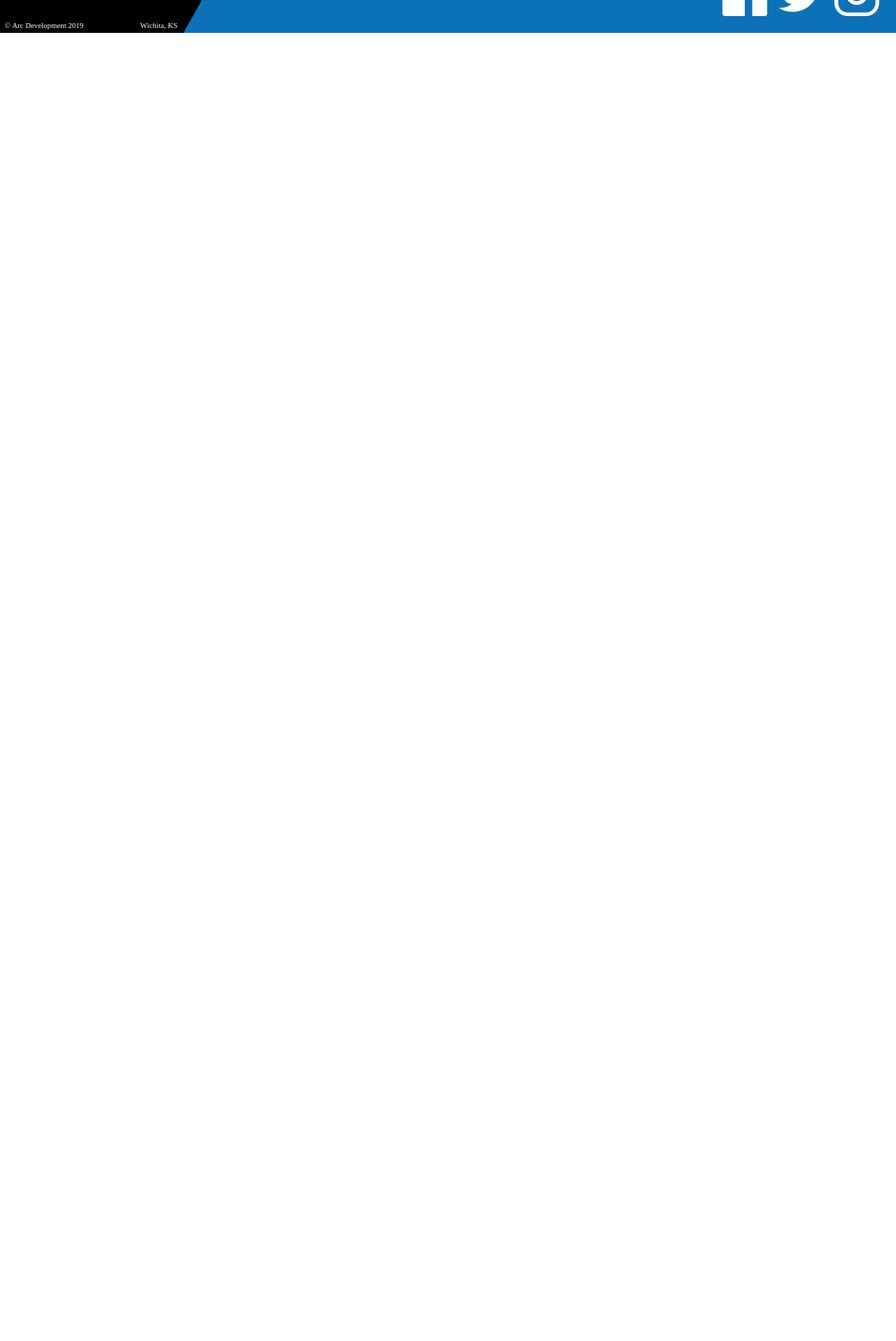
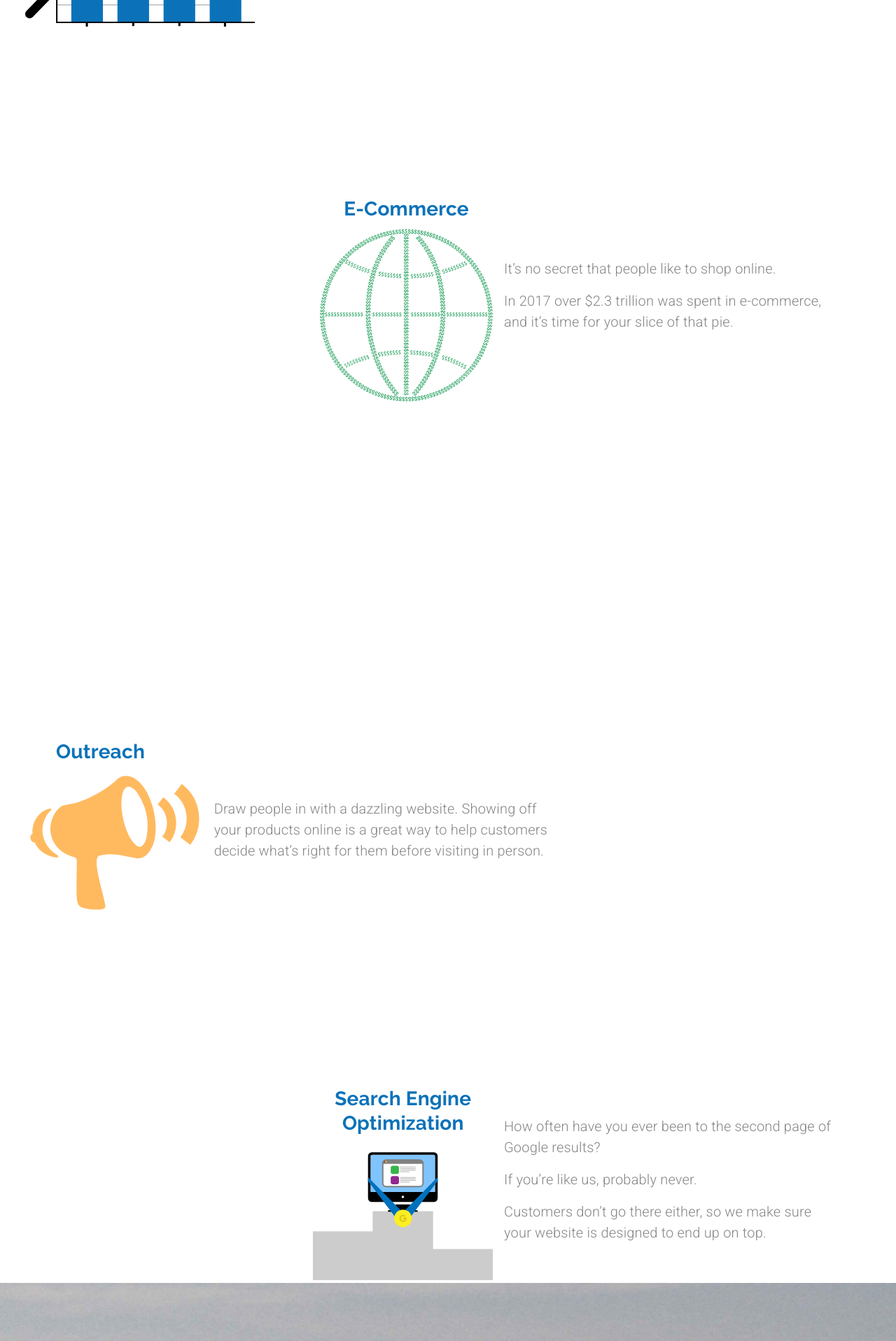
Before and after one commit to toshi-c-udemy/MaterialUIandReactJS-ArcDevelopment, a React (Create React App) app: page /websites in a window 1280 px wide. Shown: the part 880-2797 px from the top of the page at 70% size. Before the commit the page ends 927 px from the top, so only its background shows below. Built offline with nearby package versions, Linux system fonts and the light colour scheme.

Commit message:
【セクション6】97. Website Development Page - Responsive Design
On branch MaterialUIandReactJS/Section6-ComplexLayouts
Changes to be committed:
	modified:   src/components/websites.js

```diff
--- a/src/components/websites.js
+++ b/src/components/websites.js
@@ -13,9 +13,11 @@
 import backArrow from '../assets/backArrow.svg';
 import forwardArrow from '../assets/forwardArrow.svg';
 import analytics from '../assets/analytics.svg';
-import set from '../assets/seo.svg';
+import seo from '../assets/seo.svg';
 import outreach from '../assets/outreach.svg';
 import ecommerce from '../assets/ecommerce.svg';
+
+import CallToAction from './ui/CallToAction';
 
 const useStyles = makeStyles((theme) => ({
   heading: {
@@ -41,6 +43,7 @@
   const classes = useStyles();
   const theme = useTheme();
   const matchesMD = useMediaQuery(theme.breakpoints.down('md'));
+  const matchesSM = useMediaQuery(theme.breakpoints.down('sm'));
   const matchesXS = useMediaQuery(theme.breakpoints.down('xs'));
 
   return (
@@ -100,11 +103,18 @@
           </Grid>
         </Hidden>
       </Grid>
-      <Grid item container direction='row' alignItems='center' className={classes.rowContainer}>
+      <Grid
+        item
+        container
+        direction={matchesSM ? 'column' : 'row'}
+        alignItems='center'
+        className={classes.rowContainer}
+        style={{ marginTop: '15em' }}
+      >
         <Grid item>
           <Grid container direction='column'>
             <Grid item>
-              <Typography variant='h4' gutterBottom>
+              <Typography align={matchesSM ? 'center' : undefined} variant='h4' gutterBottom>
                 Analytics
               </Typography>
             </Grid>
@@ -117,14 +127,126 @@
             </Grid>
           </Grid>
         </Grid>
-        <Grid item>
-          <Typography variant='body1' className={classes.paragraphContainer}>
+        <Grid className={classes.paragraphContainer} item>
+          <Typography align={matchesSM ? 'center' : undefined} variant='body1'>
             Knowledge is power, and data is 21st Century gold. Analyzing this data can reveal hidden
             patterns and trends in your business, empowering you to make smarter decisions with
             measurable effects.
           </Typography>
         </Grid>
       </Grid>
+      <Grid
+        item
+        container
+        direction={matchesSM ? 'column' : 'row'}
+        alignItems='center'
+        justify='flex-end'
+        className={classes.rowContainer}
+        style={{ marginBottom: '15em', marginTop: '15em' }}
+      >
+        <Grid item>
+          <Grid container direction='column'>
+            <Grid item>
+              <Typography align='center' variant='h4' gutterBottom>
+                E-Commerce
+              </Typography>
+            </Grid>
+            <Grid item>
+              <img src={ecommerce} alt='world outline made of dollar signs' />
+            </Grid>
+          </Grid>
+        </Grid>
+        <Grid
+          item
+          className={classes.paragraphContainer}
+          style={{ marginLeft: matchesSM ? 0 : '1em' }}
+        >
+          <Typography align={matchesSM ? 'center' : undefined} variant='body1' paragraph>
+            It’s no secret that people like to shop online.
+          </Typography>
+          <Typography align={matchesSM ? 'center' : undefined} variant='body1' paragraph>
+            In 2017 over $2.3 trillion was spent in e-commerce, and it’s time for your slice of that
+            pie.
+          </Typography>
+        </Grid>
+      </Grid>
+      <Grid
+        item
+        container
+        direction={matchesSM ? 'column' : 'row'}
+        alignItems='center'
+        className={classes.rowContainer}
+        style={{ marginTop: '15em', marginBottom: '15em' }}
+      >
+        <Grid item>
+          <Grid container direction='column'>
+            <Grid item>
+              <Typography variant='h4' gutterBottom>
+                Outreach
+              </Typography>
+            </Grid>
+            <Grid item>
+              <img
+                src={outreach}
+                style={{ marginLeft: '-2.75em' }}
+                alt="graph with magnifying glass revealing 1's and 0's"
+              />
+            </Grid>
+          </Grid>
+        </Grid>
+        <Grid
+          item
+          className={classes.paragraphContainer}
+          style={{ marginLeft: matchesSM ? 0 : '1em' }}
+        >
+          <Typography align={matchesSM ? 'center' : undefined} variant='body1'>
+            Draw people in with a dazzling website. Showing off your products online is a great way
+            to help customers decide what’s right for them before visiting in person.
+          </Typography>
+        </Grid>
+      </Grid>
+      <Grid
+        item
+        container
+        direction={matchesSM ? 'column' : 'row'}
+        alignItems='center'
+        justify='flex-end'
+        className={classes.rowContainer}
+      >
+        <Grid item>
+          <Grid container direction='column'>
+            <Grid item>
+              <Typography align='center' variant='h4' gutterBottom>
+                Search Engine
+                <br />
+                Optimization
+              </Typography>
+            </Grid>
+            <Grid item>
+              <img src={seo} alt="website standing on winner's podium" />
+            </Grid>
+          </Grid>
+        </Grid>
+        <Grid
+          item
+          style={{ marginLeft: matchesSM ? 0 : '1em' }}
+          className={classes.paragraphContainer}
+        >
+          <Typography align={matchesSM ? 'center' : undefined} variant='body1' paragraph>
+            How often have you ever been to the second page of Google results?
+          </Typography>
+          <Typography align={matchesSM ? 'center' : undefined} variant='body1' paragraph>
+            If you’re like us, probably never.
+          </Typography>
+          <Typography align={matchesSM ? 'center' : undefined} variant='body1' paragraph>
+            Customers don’t go there either, so we make sure your website is designed to end up on
+            top.
+          </Typography>
+        </Grid>
+      </Grid>
+      <Grid>
+        <CallToAction setValue={props.setValue} />
+      </Grid>
     </Grid>
   );
 }
```
